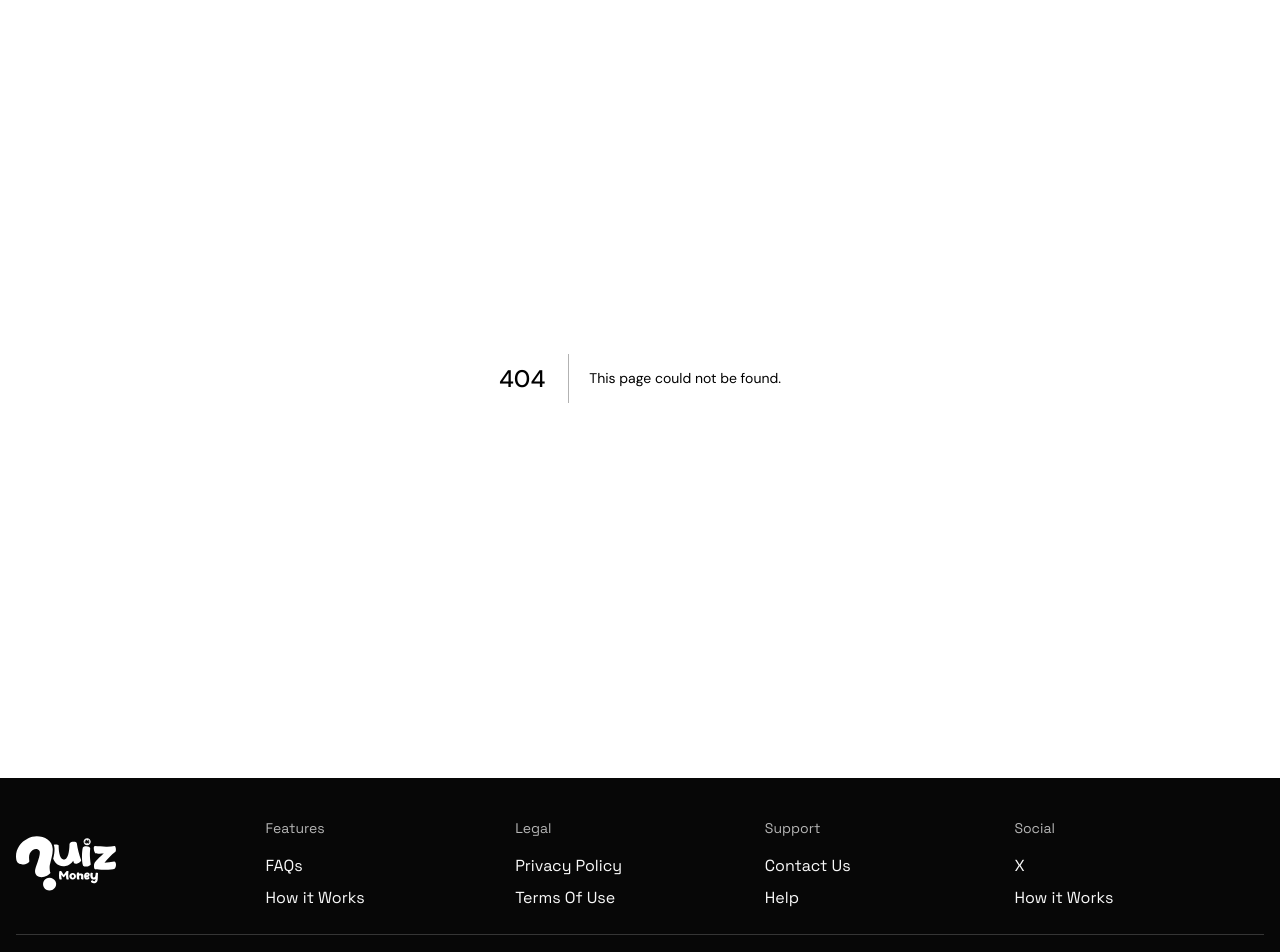
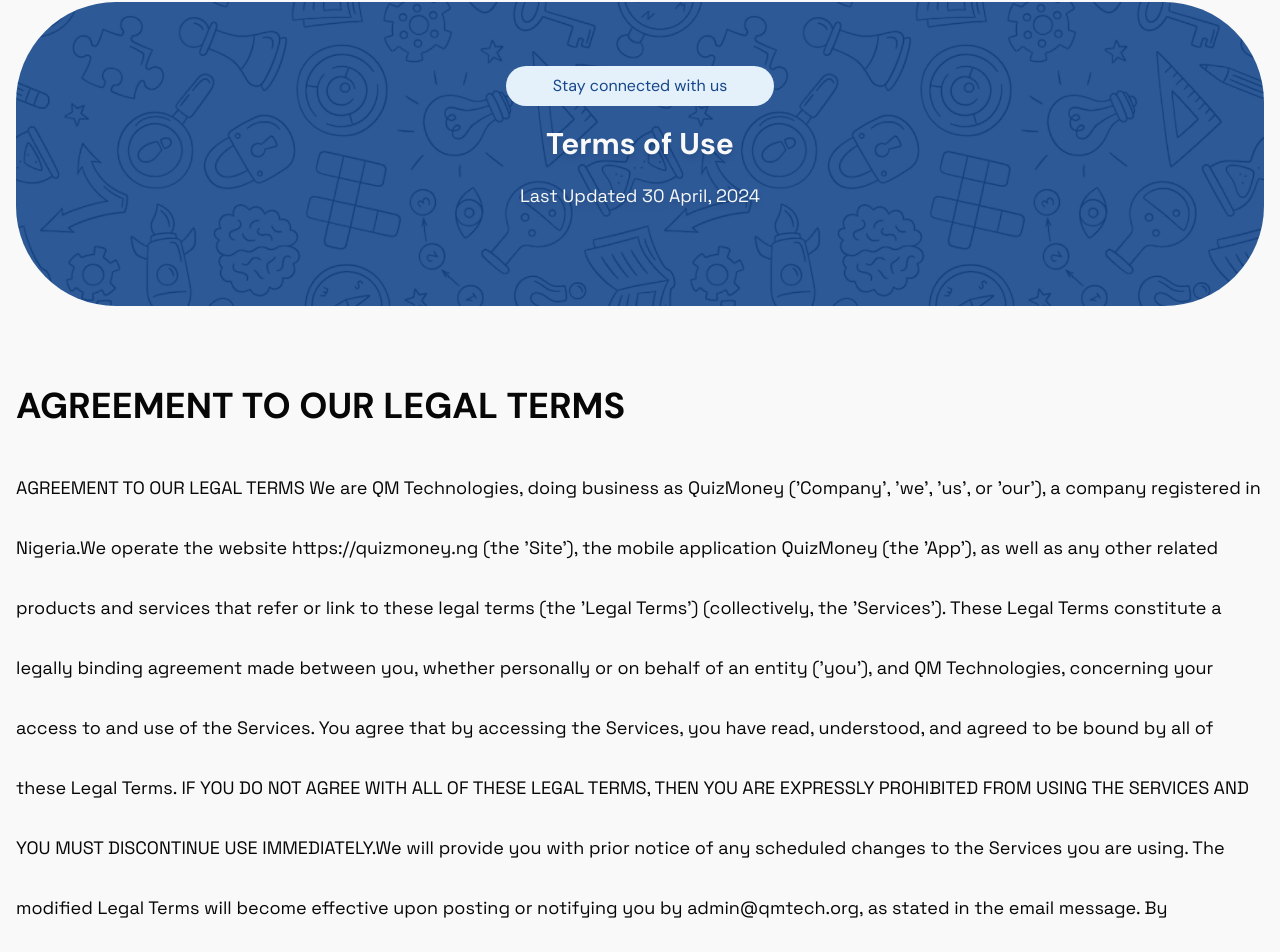
Before and after one commit to quizmoneyafrica/quizmoney-website, a Next.js app: page /terms-of-use in a window 1280 px wide. Before the commit this address had no page. Shown: the part 134-1086 px from the top of the page. Built offline with nearby package versions, Linux system fonts and the light colour scheme.

Commit message:
fix:update

```diff
--- /dev/null
+++ b/src/app/components/pages/terms-of-use/AgreementToLegalTerms.tsx
@@ -0,0 +1,37 @@
+import React from "react";
+import PageLayout from "@/app/layout/pageLayout";
+
+export default function AgreementToLegalTerms() {
+  return (
+    <PageLayout>
+      <div className=" w-full pb-28">
+        <h1 className="text-3xl md:text-4xl font-bold text-black mb-8">
+          AGREEMENT TO OUR LEGAL TERMS
+        </h1>
+        <div className="space-y-6 text-black text-lg leading-[60px]">
+          AGREEMENT TO OUR LEGAL TERMS We are QM Technologies, doing business as
+          QuizMoney ('Company', 'we', 'us', or 'our'), a company registered in
+          Nigeria.We operate the website https://quizmoney.ng (the 'Site'), the
+          mobile application QuizMoney (the 'App'), as well as any other related
+          products and services that refer or link to these legal terms (the
+          'Legal Terms') (collectively, the 'Services'). These Legal Terms
+          constitute a legally binding agreement made between you, whether
+          personally or on behalf of an entity ('you'), and QM Technologies,
+          concerning your access to and use of the Services. You agree that by
+          accessing the Services, you have read, understood, and agreed to be
+          bound by all of these Legal Terms. IF YOU DO NOT AGREE WITH ALL OF
+          THESE LEGAL TERMS, THEN YOU ARE EXPRESSLY PROHIBITED FROM USING THE
+          SERVICES AND YOU MUST DISCONTINUE USE IMMEDIATELY.We will provide you
+          with prior notice of any scheduled changes to the Services you are
+          using. The modified Legal Terms will become effective upon posting or
+          notifying you by admin@qmtech.org, as stated in the email message. By
+          continuing to use the Services after the effective date of any
+          changes, you agree to be bound by the modified terms.The Services are
+          intended for users who are at least 18 years old. Persons under the
+          age of 18 are not permitted to use or register for the Services.We
+          recommend that you print a copy of these Legal Terms for your records
+        </div>
+      </div>
+    </PageLayout>
+  );
+}
--- /dev/null
+++ b/src/app/components/pages/terms-of-use/TermsOfUserHeroSection.tsx
@@ -0,0 +1,62 @@
+"use client";
+import PageLayout from "@/app/layout/pageLayout";
+import React from "react";
+import SubTitle from "../../Subtitle";
+import Link from "next/link";
+
+function TermsOfUserHeroSection() {
+  return (
+    <PageLayout>
+      <HeroContainer>
+        <div className=" w-full pb-8 space-y-5">
+          <SubTitle icon="" text="Stay connected with us " />
+          <h1 className="drop-shadow-md text-xl sm:text-2xl md:text-3xl font-bold px-4">
+            Terms of Use
+          </h1>
+          <p className="drop-shadow-md text-sm sm:text-md md:text-lg mx-auto w-[90%] sm:w-[80%] md:max-w-[60%] lg:max-w-[40%] px-4">
+            Last Updated 30 April, 2024 <br />
+          </p>
+        </div>
+      </HeroContainer>
+    </PageLayout>
+  );
+}
+
+export default TermsOfUserHeroSection;
+
+type Props = {
+  children: React.ReactNode;
+};
+
+export const HeroContainer = (props: Props) => {
+  const { children } = props;
+  return (
+    <section className="relative bg-primary-900 rounded-[15px] sm:rounded-[25px] md:rounded-[50px] lg:rounded-[100px] px-2 sm:px-3 md:px-4 pt-6 sm:pt-8 md:py-16 mb-8 sm:mb-12 md:mb-16 mt-6 lg:mb-20 text-neutral-50 text-center space-y-6 sm:space-y-8 hero">
+      {children}
+    </section>
+  );
+};
+
+type StoreBtnProps = {
+  title: string;
+  store: string;
+  url: string;
+  icon: string;
+};
+export const AppStoreBtn = (props: StoreBtnProps) => {
+  const { title, store, url, icon } = props;
+  return (
+    <Link
+      href={url}
+      className="bg-neutral-900 h-16 p-4 w-full inline-flex items-center justify-center gap-4 rounded-full "
+    >
+      <i className={`bi bi-${icon} text-2xl`}></i>
+
+      <div className="text-left font-heading font-bold">
+        <span className="text-xs ">{title}</span>
+        <br />
+        <span className="">{store}</span>
+      </div>
+    </Link>
+  );
+};
--- /dev/null
+++ b/src/app/terms-of-use/page.tsx
@@ -0,0 +1,12 @@
+import React from "react";
+import AgreementToLegalTerms from "../components/pages/terms-of-use/AgreementToLegalTerms";
+import TermsOfUserHeroSection from "../components/pages/terms-of-use/TermsOfUserHeroSection";
+
+export default function Contact() {
+  return (
+    <main>
+      <TermsOfUserHeroSection />
+      <AgreementToLegalTerms />
+    </main>
+  );
+}
```
